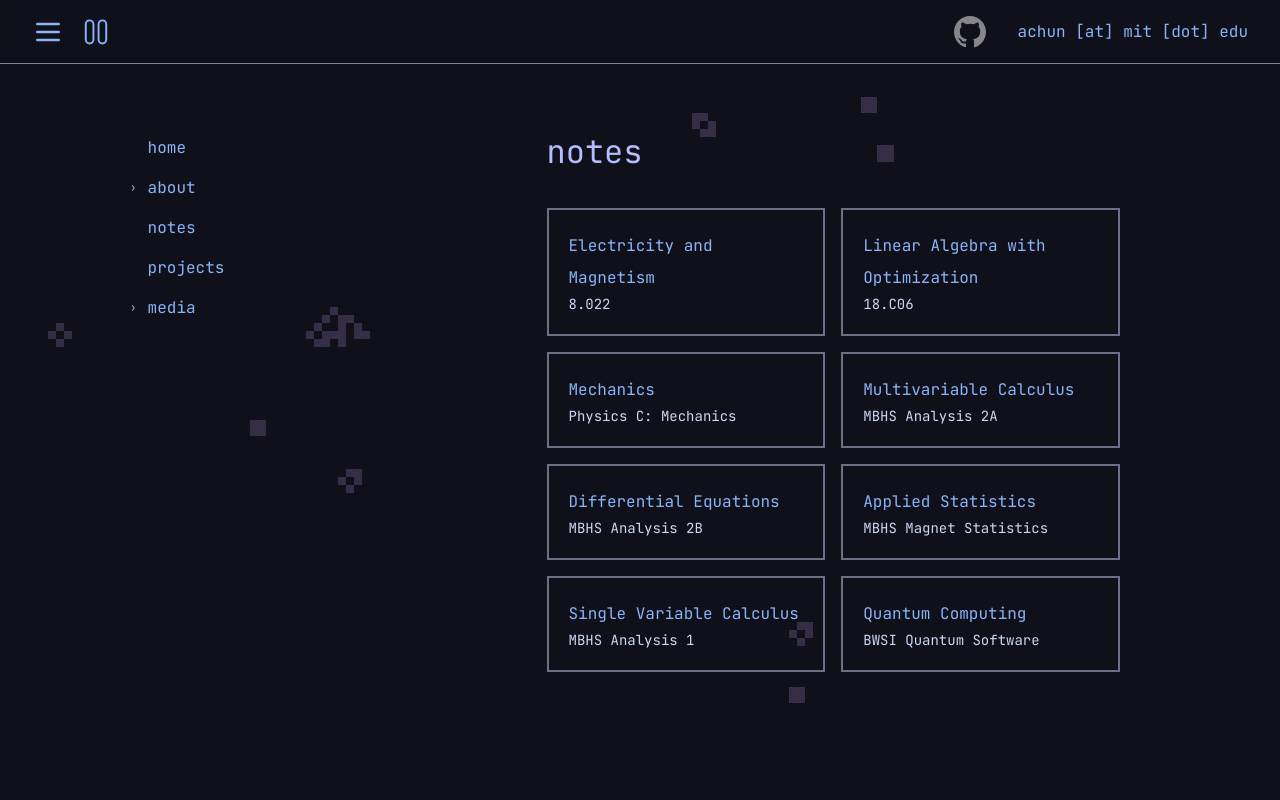
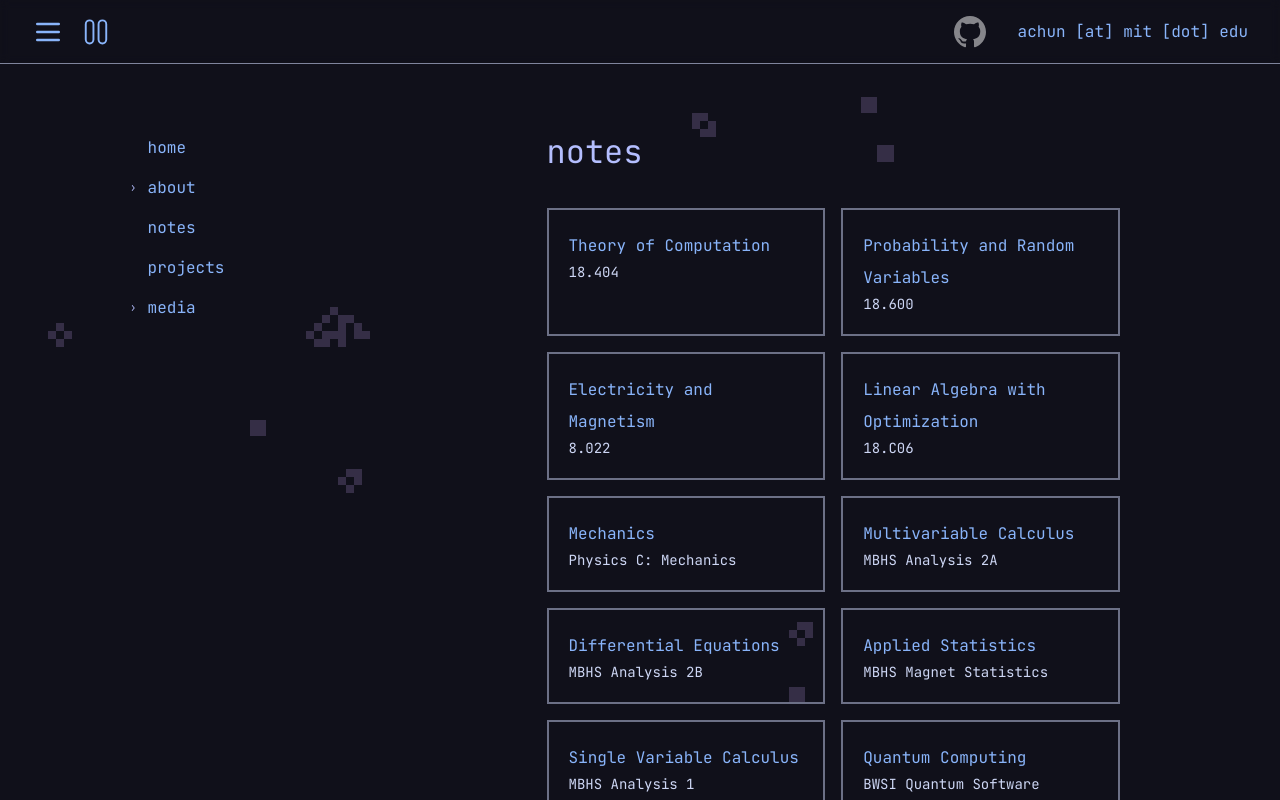
Before and after one commit to cemeterysummoning/website-v2, a SvelteKit app: page /notes in a window 1280 px wide. Built offline with nearby package versions, Linux system fonts and the light colour scheme.

Commit message:
added notes

```diff
--- a/src/routes/notes/+page.svelte
+++ b/src/routes/notes/+page.svelte
@@ -5,6 +5,8 @@
 <h1>notes</h1>
 
 <div class="grid md:grid-cols-2 gap-4">
+    <Note name={"Theory of Computation"} path={'../../../pdfs/18.404.pdf'} description="18.404"/>
+    <Note name={"Probability and Random Variables"} path={'../../../pdfs/18.600.pdf'} description="18.600"/>
     <Note name={"Electricity and Magnetism"} path={'../../../pdfs/8.022.pdf'} description="8.022"/>
     <Note name={"Linear Algebra with Optimization"} path={'../../../pdfs/18.c06.pdf'} description="18.C06"} />
     <Note name={"Mechanics"} path={'../../../pdfs/ap_phys.pdf'} description={"Physics C: Mechanics"} />
```
Also changed, not shown: 2 other files (tests, documents, lock files or other folders).
